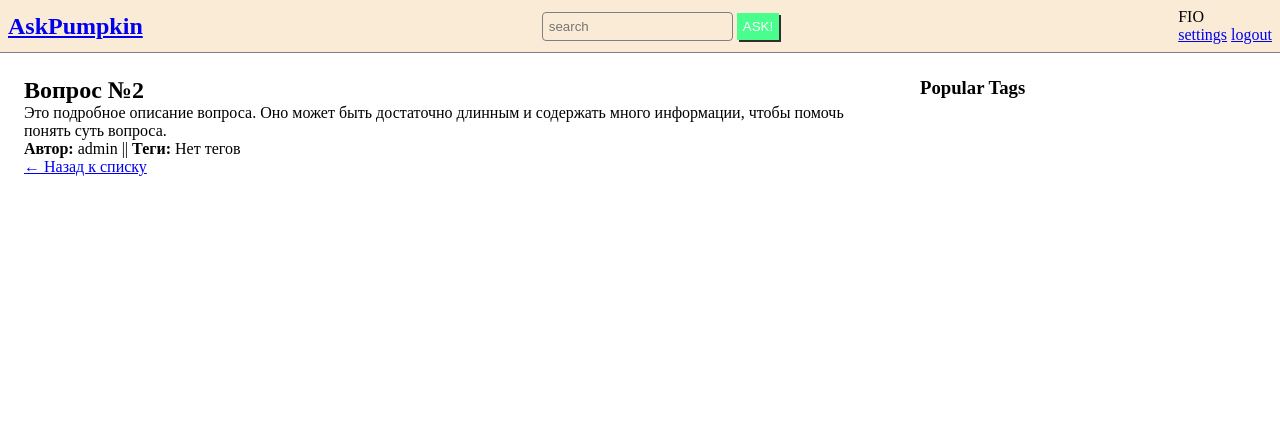
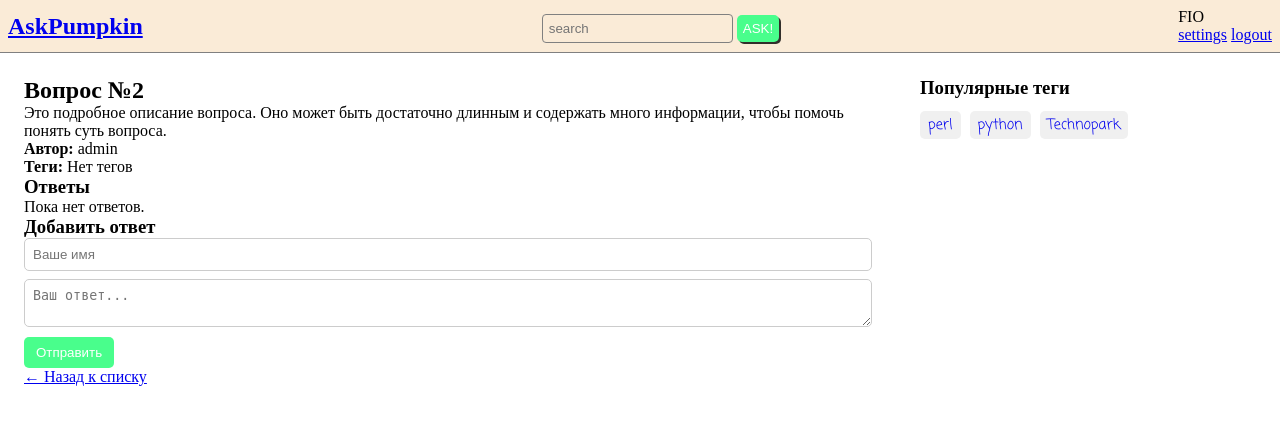
Before and after one commit to UDenisV/vk-hw-webtech-2025, a Django app: page /questions/2/ in a window 1280 px wide. Shown: the top 425 px of the page. Run offline with Django 4.2, Linux system fonts and the light colour scheme; data comes from the database, SQL or seed files in the repository; both versions use the stored data as it was after the commit.

Commit message:
add question_detail page (in future was renamed)

```diff
--- a/core/admin.py
+++ b/core/admin.py
@@ -11,7 +11,7 @@ class UserAdmin(UserAdmin): # class UserAdmin(admin.ModelAdmin):
 
 @admin.register(Question)
 class QuestionAdmin(admin.ModelAdmin):
-    list_display = ('title', 'author', 'is_active', 'created_at', 'updated_at')
+    list_display = ('id', 'title', 'author', 'is_active', 'created_at', 'updated_at')
 
     class AnswerInline(admin.TabularInline):
         model = Answer
@@ -22,7 +22,7 @@ class QuestionAdmin(admin.ModelAdmin):
 
 @admin.register(Answer)
 class AnswerAdmin(admin.ModelAdmin):
-    list_display = ('question', 'author', 'is_active', 'created_at', 'updated_at')
+    list_display = ('id', 'question', 'author', 'is_active', 'created_at', 'updated_at')
 
 
 @admin.register(Tag)
--- /dev/null
+++ b/core/static/css/question.css
@@ -0,0 +1,50 @@
+@import url('style.css');
+
+.answer {
+    border: 1px solid #ccc;
+    border-radius: 5px;
+    padding: 8px;
+    margin: 8px 0;
+    background-color: #fafafa;
+}
+
+.answer-author {
+    font-size: 0.9em;
+    color: gray;
+}
+
+textarea {
+    width: 100%;
+    padding: 8px;
+    border: 1px solid #ccc;
+    border-radius: 5px;
+    resize: vertical;
+}
+
+button {
+    margin-top: 6px;
+    background-color: var(--primary_green);
+    color: white;
+    border: none;
+    padding: 8px 12px;
+    border-radius: 5px;
+    cursor: pointer;
+}
+
+button:hover {
+    background-color: #37c96e;
+}
+
+.tag:hover {
+    background-color: var(--primary_green);
+    color: white;
+    transition: 0.2s;
+}
+
+input[name="guest_name"] {
+    width: 100%;
+    margin-bottom: 8px;
+    padding: 8px;
+    border: 1px solid #ccc;
+    border-radius: 5px;
+}
--- a/core/templates/core/index.html
+++ b/core/templates/core/index.html
@@ -7,7 +7,6 @@
     <meta name="viewport" content="width=device-width, initial-scale=1.0">
     <link rel="stylesheet" href="{% static 'css/style.css' %}">
     <link rel="icon" href="{% static 'images/layout-list.svg' %}">
-
     <link rel="preconnect" href="https://fonts.googleapis.com">
     <link rel="preconnect" href="https://fonts.gstatic.com" crossorigin>
     <link href="https://fonts.googleapis.com/css2?family=Coming+Soon&display=swap" rel="stylesheet">
@@ -35,19 +34,6 @@
     </header>
     <main>
     <div class="main-container">
-        {% if question %}
-            <h2>{{ question.title }}</h2>
-                <p>{{ question.detailed }}</p>
-                <p><strong>Автор:</strong> {{ question.author.username }} ||
-                <strong>Теги:</strong>
-                    {% for tag in question.tags.all %}
-                        <span class="tag">{{ tag.title }}</span>{% if not forloop.last %}, {% endif %}
-                    {% empty %}
-                        Нет тегов
-                    {% endfor %}
-            </p>
-            <a href="{% url 'index' %}">← Назад к списку</a>
-        {% else %}
             <h2>
                 New Questions
                 <span><a href="#">Hot Questions</a></span>
@@ -59,16 +45,21 @@
                             {{ question.title }}
                         </a>
                         <p class="question-content">{{ question.detailed }}</p>
+                        <p class="question-content"> Тeги:
+                        {% for tag in question.tags.all %}
+                        <a href="/?tag={{ tag.title }}" class="tag">{{ tag.title }}</a>{% if not forloop.last %}, {% endif %}
+                        {% empty %}
+                            Нет тегов
+                        {% endfor %}
+                        </p>
                     </div>
                 {% endfor %}
             </div>
-
             <div class="pagination">
                 {% for page in pages %}
                     <a href="/?page={{ page }}">{{ page }}</a>
                 {% endfor %}
             </div>
-        {% endif %}
     </div>
 
     <aside>
--- /dev/null
+++ b/core/templates/core/question_detail.html
@@ -0,0 +1,85 @@
+{% load static %}
+
+<!DOCTYPE html>
+<html lang="en">
+<head>
+    <meta charset="UTF-8">
+    <meta name="viewport" content="width=device-width, initial-scale=1.0">
+    <link rel="stylesheet" href="{% static 'css/question.css' %}">
+    <link rel="icon" href="{% static 'images/layout-list.svg' %}">
+    <link rel="preconnect" href="https://fonts.googleapis.com">
+    <link rel="preconnect" href="https://fonts.gstatic.com" crossorigin>
+    <link href="https://fonts.googleapis.com/css2?family=Coming+Soon&display=swap" rel="stylesheet">
+    <title>{{ question.title }}</title>
+</head>
+<body>
+    <header>
+        <div class="logo">
+            <a href="{% url 'index' %}">AskPumpkin</a>
+        </div>
+        <div class="search">
+            <input type="text" name="search" placeholder="search">
+            <button class="search-button">ASK!</button>
+        </div>
+        <div class="profile">
+            <div class="avatar"></div>
+            <div class="profile-info">
+                <p>FIO</p>
+                <div class="profile-actions">
+                    <a href="#">settings</a>
+                    <a href="#">logout</a>
+                </div>
+            </div>
+        </div>
+    </header>
+    <main>
+    <div class="main-container">
+        <h2>{{ question.title }}</h2>
+        <p>{{ question.detailed }}</p>
+        <p><strong>Автор:</strong> {{ question.author.username }}</p>
+        <p><strong>Теги:</strong>
+            {% for tag in question.tags.all %}
+                <a href="/?tag={{ tag.title }}" class="tag">{{ tag.title }}</a>{% if not forloop.last %}, {% endif %}
+            {% empty %}
+                Нет тегов
+            {% endfor %}
+        </p>
+
+        <h3>Ответы</h3>
+        <div class="answers-list">
+            {% for answer in question.answer_set.all %}
+                <div class="answer">
+                    <p>{{ answer.answer_text }}</p>
+                    <small>Автор: {{ answer.author.username }} | {{ answer.created_at|date:"d.m.Y H:i" }}</small>
+                </div>
+            {% empty %}
+                <p>Пока нет ответов.</p>
+            {% endfor %}
+        </div>
+
+        <h3>Добавить ответ</h3>
+        <form method="post" action="">
+            {% csrf_token %}
+            {% if not request.user.is_authenticated %}
+                <input type="text" name="guest_name" placeholder="Ваше имя" required>
+            {% endif %}
+            <textarea name="answer_text" placeholder="Ваш ответ..." required></textarea>
+            <button type="submit">Отправить</button>
+        </form>
+
+        <a href="{% url 'index' %}">← Назад к списку</a>
+    </div>
+
+        <aside>
+            <div class="tags-container">
+                <h3>Популярные теги</h3>
+                <div class="tags">
+                    {% for tag in tags %}
+                        <a href="/?tag={{ tag.title }}" class="tag">{{ tag.title }}</a>
+                    {% endfor %}
+                </div>
+            </div>
+        </aside>
+    </main>
+</body>
+</html>
--- a/core/urls.py
+++ b/core/urls.py
@@ -1,18 +1,13 @@
 from django.urls import path
 from django.views.generic import DetailView
-from core.views import IndexView
+from core.views import IndexView, QuestionDetailView
 from core.models import Question
 
 urlpatterns = [
     path('', IndexView.as_view(), name='index'),
     path(
         'questions/<int:id>/',
-        DetailView.as_view(
-            model=Question,
-            template_name='core/index.html',
-            context_object_name='question',
-            pk_url_kwarg='id'
-        ),
+        QuestionDetailView.as_view(),
         name='question_detail'
     ),
 ]
--- a/core/views.py
+++ b/core/views.py
@@ -4,11 +4,14 @@ from django.shortcuts import render
 from django.views import View
 from django.views.generic import TemplateView
 from django.http import JsonResponse, HttpResponse
-
-from core.models import Question, Tag
+from django.shortcuts import redirect
+from django.views.generic.detail import DetailView
+from core.models import Question, Tag, Answer
+from django.contrib.auth import get_user_model
 
 
 # Контроллеры приложения (обработчики запросов).
+
 def index(request):
     print(request)
     return render(request, 'core/index.html')
@@ -49,3 +52,47 @@ class IndexView(TemplateView):
     def dispatch(self, request, *args, **kwargs):
         print(request)
         return super(IndexView, self).dispatch(request, *args, **kwargs)
+
+
+class QuestionDetailView(DetailView):
+    model = Question
+    template_name = "core/question_detail.html"
+    context_object_name = "question"
+    pk_url_kwarg = "id"
+
+    def post(self, request, *args, **kwargs):
+        from django.contrib.auth import get_user_model
+        User = get_user_model()
+
+        question = self.get_object()
+        answer_text = request.POST.get("answer_text", "").strip()
+        guest_name = request.POST.get("guest_name", "").strip()
+
+        if not answer_text:
+            return redirect(request.path)
+
+        if request.user.is_authenticated:
+            author = request.user
+        else:
+            author, _ = User.objects.get_or_create(
+                username="Anonymous",
+                defaults={"password": "!"}
+            )
+            if guest_name:
+                answer_text = f"{guest_name} (гость): {answer_text}"
+            else:
+                answer_text = f"Гость: {answer_text}"
+
+        Answer.objects.create(
+            question=question,
+            author=author,
+            answer_text=answer_text
+        )
+
+        return redirect(request.path)
+
+    def get_context_data(self, **kwargs):
+        context = super().get_context_data(**kwargs)
+        context['answers'] = Answer.objects.filter(question=self.object)
+        context['tags'] = Tag.objects.all()
+        return context
```
Also changed, not shown: db.sqlite3.
